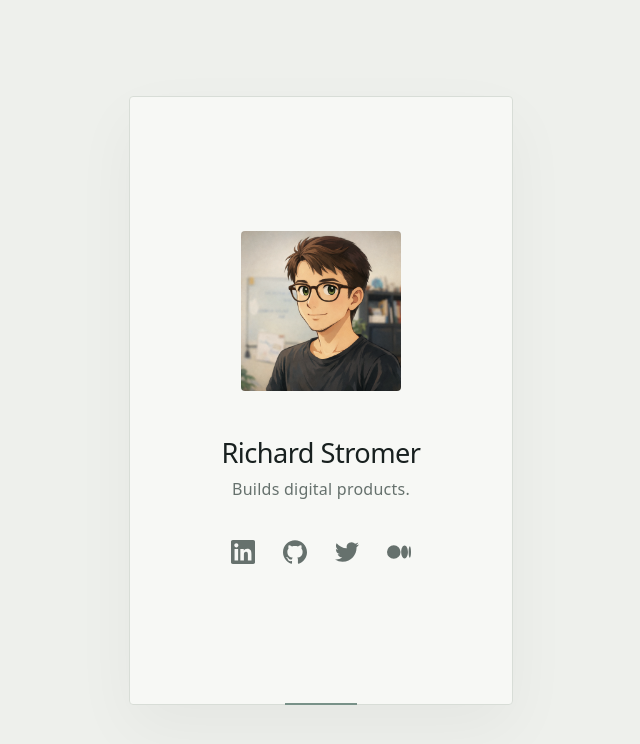
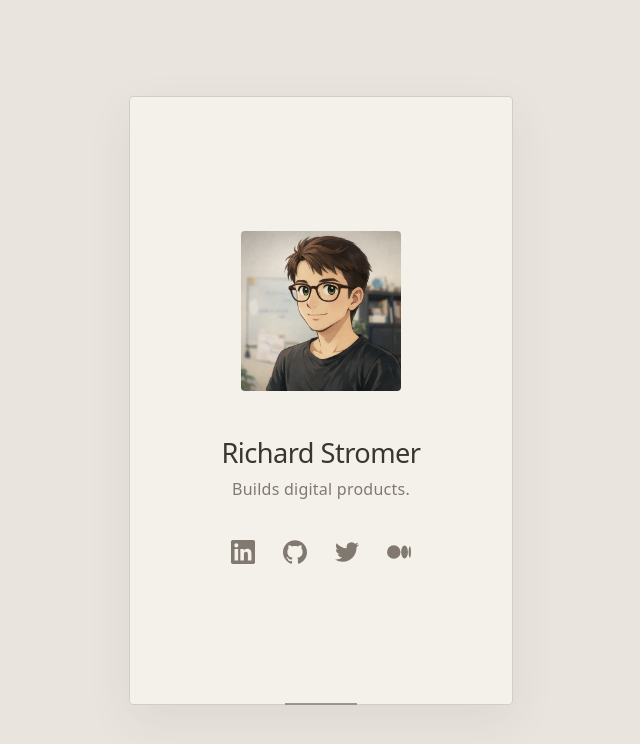
Before and after one commit to noxan/stromer, a SvelteKit app: page / in a window 1280 px wide. Shown: the top 744 px of the page, without its empty margins (319-959 px from the left). Built offline with nearby package versions, Linux system fonts and the light colour scheme.

Commit message:
refactor: introduce css custom properties for consistent theming

```diff
--- a/src/app.css
+++ b/src/app.css
@@ -1,8 +1,15 @@
 :root {
+	--ink: light-dark(#393530, #e4e0d9);
+	--muted: light-dark(#817970, #aaa198);
+	--page: light-dark(#e9e5de, #1a1816);
+	--surface: light-dark(#f4f1eb, #24211e);
+	--border: light-dark(#d4cdc3, #3c3732);
+	--accent: light-dark(#9d9386, #aaa093);
+	--shadow: light-dark(#342d2412, #00000030);
 	font-family: ui-sans-serif, system-ui, sans-serif;
 	color-scheme: light dark;
-	color: light-dark(#18201f, #e7ecea);
-	background: light-dark(#eef0ec, #111514);
+	color: var(--ink);
+	background: var(--page);
 	font-synthesis: none;
 	-webkit-font-smoothing: antialiased;
 }
@@ -20,7 +27,7 @@ body {
 	min-height: 100svh;
 	place-items: center;
 	padding: 2rem;
-	background: light-dark(#eef0ec, #111514);
+	background: var(--page);
 }
 
 :focus-visible {
--- a/src/routes/+page.svelte
+++ b/src/routes/+page.svelte
@@ -106,16 +106,14 @@
 		width: 100%;
 		aspect-ratio: 54 / 85.6;
 		padding: clamp(2rem, 6vw, 4.5rem) clamp(1.5rem, 5vw, 2.5rem);
-		border: 1px solid light-dark(#d8ddd7, #2d3734);
+		border: 1px solid var(--border);
 		border-radius: 0.25rem;
-		background: light-dark(#f8f9f6e8, #171d1be8);
-		box-shadow: 0 1.5rem 4rem #0c17130b;
+		background: var(--surface);
+		box-shadow: 0 1rem 3rem var(--shadow);
 		container-type: inline-size;
 		text-align: center;
 		transition:
 			opacity 400ms ease,
-			border-color 500ms,
-			background 500ms,
 			box-shadow 220ms,
 			transform 220ms ease-out;
 		transform: perspective(60rem) rotateX(var(--rx)) rotateY(var(--ry));
@@ -128,16 +126,16 @@
 		left: 50%;
 		width: 4.5rem;
 		height: 2px;
-		background: #789188;
+		background: var(--accent);
 		content: '';
 		transform: translateX(-50%);
 		transition: opacity 250ms;
 	}
 
 	main:not(.open):hover .card {
-		box-shadow: 0 1.5rem 4rem #0c17132b;
-		transform: perspective(60rem) translateY(-4px) rotateX(calc(var(--rx) * 1.8))
-			rotateY(calc(var(--ry) * 1.8));
+		box-shadow: 0 1.25rem 3rem var(--shadow);
+		transform: perspective(60rem) translateY(-2px) rotateX(calc(var(--rx) * 1.35))
+			rotateY(calc(var(--ry) * 1.35));
 	}
 
 	.expand {
@@ -152,7 +150,7 @@
 	img {
 		display: block;
 		border-radius: 0.25rem;
-		filter: saturate(0.8) contrast(1.03);
+		filter: saturate(0.65) contrast(1.02);
 		object-fit: cover;
 	}
 
@@ -160,16 +158,6 @@
 	.card > section {
 		position: relative;
 		z-index: 2;
-	}
-
-	.card > picture,
-	.card h1 span,
-	.card p,
-	.card nav {
-		transition:
-			opacity 400ms,
-			filter 500ms,
-			transform 700ms cubic-bezier(0.76, 0, 0.24, 1);
 	}
 
 	.card section {
@@ -181,7 +169,7 @@
 	.card h1 {
 		margin: 0;
 		font-size: clamp(1.4rem, 9cqw, 2.25rem);
-		font-weight: 500;
+		font-weight: 400;
 		line-height: 1.05;
 		letter-spacing: -0.02em;
 		white-space: nowrap;
@@ -193,7 +181,7 @@
 
 	.card p {
 		margin: 0.65rem 0 0;
-		color: light-dark(#66716d, #9ba8a3);
+		color: var(--muted);
 		font-size: 1rem;
 		letter-spacing: 0.015em;
 	}
@@ -210,16 +198,13 @@
 	.card a {
 		display: block;
 		width: 1.5rem;
-		color: light-dark(#66716d, #9ba8a3);
-		transition:
-			color 150ms,
-			transform 150ms;
+		color: var(--muted);
+		transition: color 150ms;
 	}
 
 	.card a:hover,
 	.card a:focus-visible {
-		color: light-dark(#18201f, #e7ecea);
-		transform: translateY(-2px);
+		color: var(--ink);
 	}
 
 	.spread {
@@ -245,11 +230,11 @@
 		width: min(36vw, 58svh);
 		margin: 0;
 		padding: 0.55rem;
-		border: 1px solid light-dark(#d8ddd7, #2d3734);
+		border: 1px solid var(--border);
 		border-radius: 0.25rem;
 		color: inherit;
-		background: light-dark(#f8f9f6, #171d1b);
-		box-shadow: 0 1rem 3rem #0c171318;
+		background: var(--surface);
+		box-shadow: 0 1rem 3rem var(--shadow);
 		transform: perspective(60rem) translate(-50%, -50%) rotateX(var(--rx)) rotateY(var(--ry));
 		transform-style: preserve-3d;
 		transition:
@@ -263,7 +248,7 @@
 		left: 50%;
 		width: 4.5rem;
 		height: 2px;
-		background: #789188;
+		background: var(--accent);
 		content: '';
 		transform: translateX(-50%);
 	}
@@ -305,7 +290,7 @@
 	h2 {
 		margin: 0;
 		font-size: clamp(4rem, 12vw, 11rem);
-		font-weight: 500;
+		font-weight: 400;
 		line-height: 0.78;
 		letter-spacing: -0.065em;
 	}
@@ -318,7 +303,7 @@
 
 	h2 span:last-child {
 		margin-left: 8vw;
-		color: #789188;
+		color: var(--accent);
 	}
 
 	.spread nav {
@@ -340,7 +325,7 @@
 	}
 
 	.facts > span {
-		color: light-dark(#66716d, #9ba8a3);
+		color: var(--muted);
 		letter-spacing: 0.1em;
 		text-transform: uppercase;
 	}
@@ -362,39 +347,12 @@
 		color: inherit;
 		font-size: 0.75rem;
 		text-decoration: none;
-		transition:
-			color 180ms,
-			transform 180ms;
-	}
-
-	.spread a::after {
-		position: absolute;
-		right: 0;
-		bottom: 0.25rem;
-		left: 0;
-		height: 1px;
-		background: currentColor;
-		content: '';
-		transform: scaleX(0);
-		transform-origin: right;
-		transition: transform 220ms cubic-bezier(0.22, 1, 0.36, 1);
+		transition: color 180ms;
 	}
 
 	.spread a:hover,
 	.spread a:focus-visible {
-		color: #789188;
-		transform: translateY(-3px);
-	}
-
-	.spread a:hover::after,
-	.spread a:focus-visible::after {
-		transform: scaleX(1);
-		transform-origin: left;
-	}
-
-	.spread a:active {
-		transform: translateY(0) scale(0.94);
-		transition-duration: 60ms;
+		color: var(--accent);
 	}
 
 	.spread a :global(svg) {
@@ -415,9 +373,9 @@
 	}
 
 	.open .spread > figure:hover {
-		box-shadow: 0 1.5rem 4rem #0c17132b;
-		transform: perspective(60rem) translate(-50%, calc(-50% - 4px)) rotateX(calc(var(--rx) * 1.8))
-			rotateY(calc(var(--ry) * 1.8));
+		box-shadow: 0 1.25rem 3rem var(--shadow);
+		transform: perspective(60rem) translate(-50%, calc(-50% - 2px)) rotateX(calc(var(--rx) * 1.35))
+			rotateY(calc(var(--ry) * 1.35));
 	}
 
 	@media (max-width: 42rem) {
```
